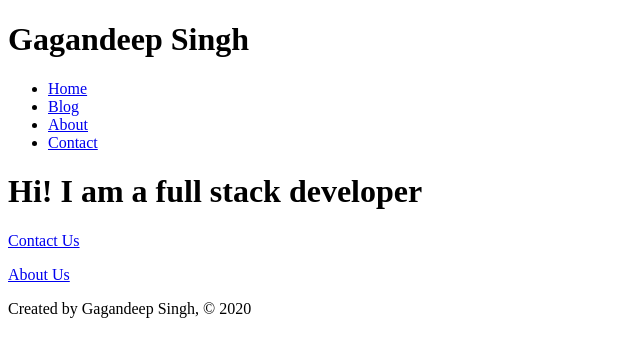
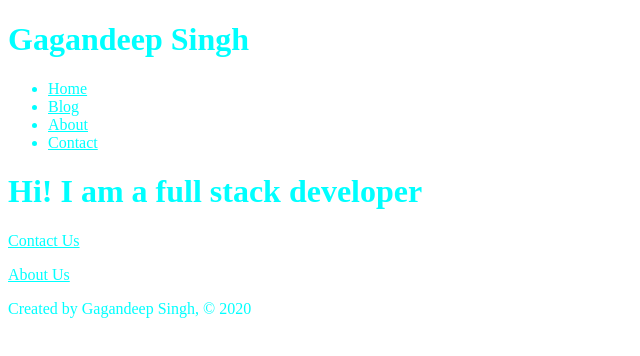
Before and after one commit to Gagandeep39/gatsby-demo, a Gatsby site: page / in a window 1280 px wide. Shown: the whole page, without its empty margins (0-640 px from the left). Built offline with nearby package versions, Linux system fonts and the light colour scheme; Gatsby itself is replaced by a stand-in of ours.

Commit message:
Added styling

```diff
--- a/src/components/layout.js
+++ b/src/components/layout.js
@@ -8,6 +8,7 @@
 import React from "react"
 import Header from "./header"
 import Footer from "./footer"
+import '../styles/index.css'
 
 const Layout = props => {
   return (
--- /dev/null
+++ b/src/styles/index.css
@@ -0,0 +1,3 @@
+* {
+  color: aqua;
+}
```
